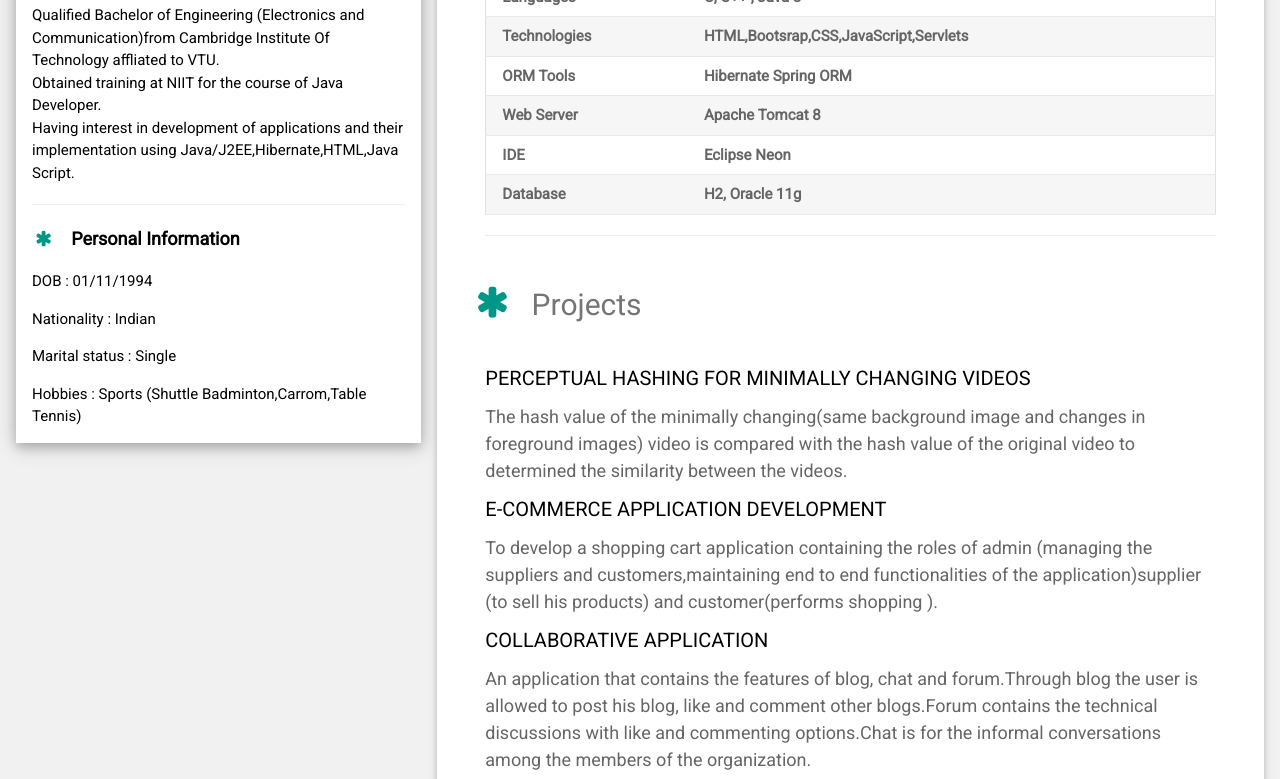
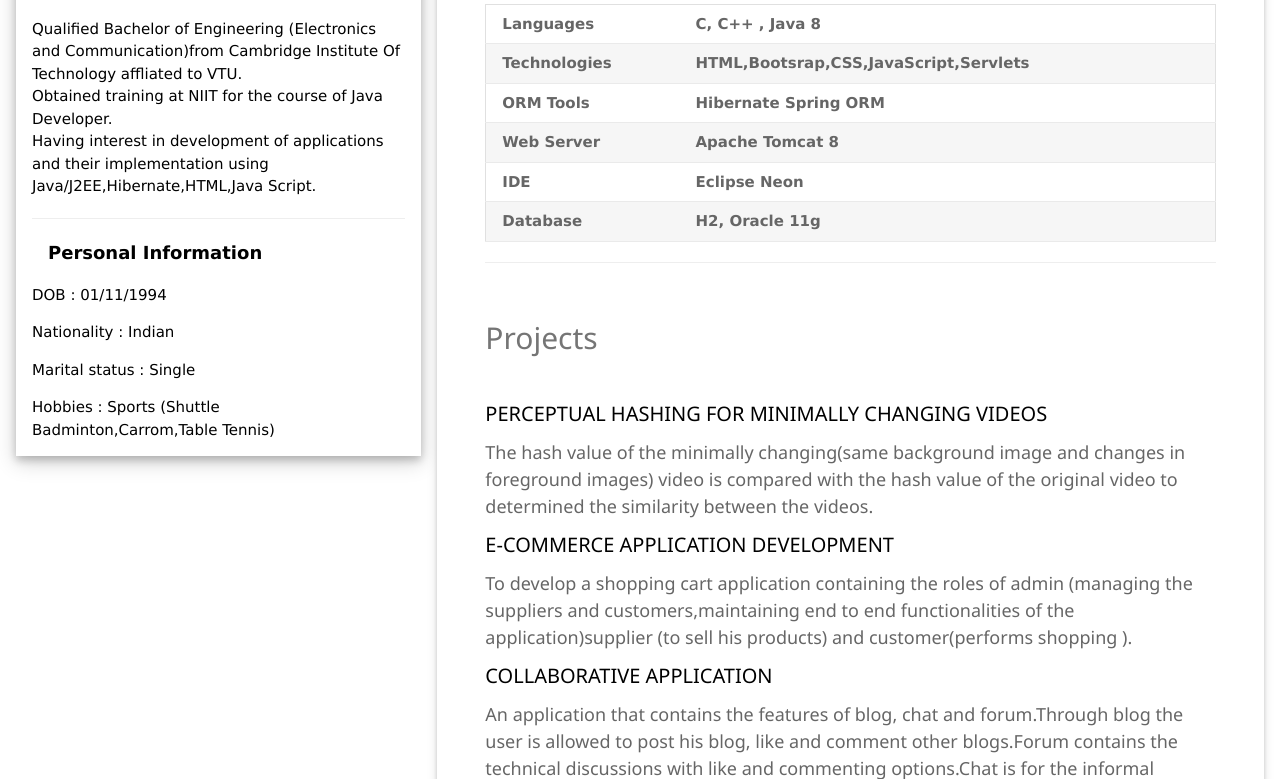
Before and after one commit to pavithrasatish1994/pavithrasatish1994.github.io, a plain HTML site: page index.html in a window 1280 px wide. Shown: the part 564-1343 px from the top of the page. Drawn offline with nearby package versions, Linux system fonts and the light colour scheme.

Commit message:
Update index.html

```diff
--- a/index.html
+++ b/index.html
@@ -5,13 +5,7 @@
 <meta name="viewport" content="width=device-width, initial-scale=1">
 <link rel="stylesheet" href="http://www.w3schools.com/lib/w3.css">
 <link rel='stylesheet' href='https://fonts.googleapis.com/css?family=Roboto'>
-<link rel="stylesheet" href="https://cdnjs.cloudflare.com/ajax/libs/font-awesome/4.7.0/css/font-awesome.min.css">
-<style>
-html,body,h1,h2,h3,h4,h5,h6 {font-family: "Roboto", sans-serif}
-</style>
-<body class="w3-light-grey">
-
-<!-- Page Container -->
+<link rel="stylesheet" href="style.css">
 <div class="w3-content w3-margin-top" style="max-width:1400px;">
 
   <!-- The Grid -->
```
